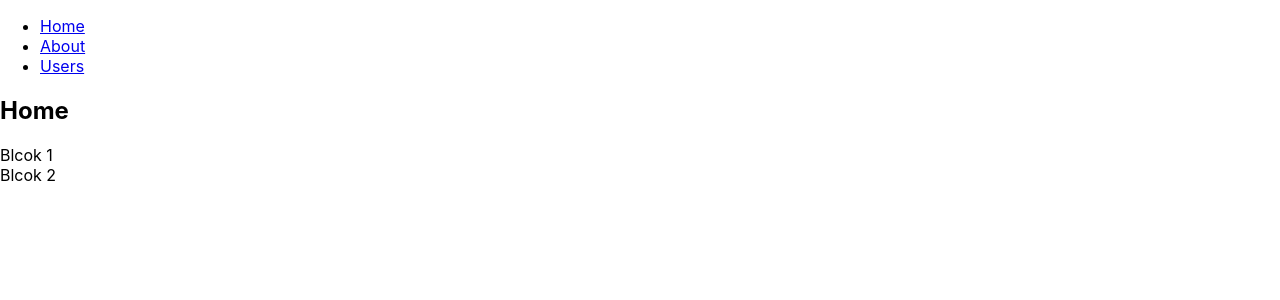
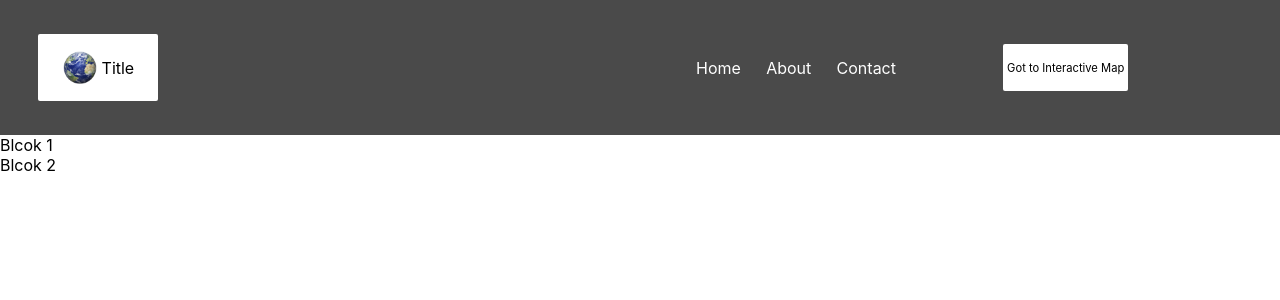
Before and after one commit to SustainableCities/sustainablecitiesfrontend, a React (Create React App) app: page / in a window 1280 px wide. Shown: the top 300 px of the page. Built offline with nearby package versions, Linux system fonts and the light colour scheme.

Commit message:
header component

```diff
--- a/src/App.js
+++ b/src/App.js
@@ -6,43 +6,45 @@ import {
   Link
 } from "react-router-dom";
 
+import Header from './components/Header/Header.js'
 import Block1 from './components/Block1/Block1.js'
 import Block2 from './components/Block2/Block2.js'
 
 function App() {
   return (
+  //   <Router>
+  //   <div>
+  //     <nav>
+  //       <ul>
+  //         <li>
+  //           <Link to="/">Home</Link>
+  //         </li>
+  //         <li>
+  //           <Link to="/about">About</Link>
+  //         </li>
+  //         <li>
+  //           <Link to="/users">Users</Link>
+  //         </li>
+  //       </ul>
+  //     </nav>
+
+  //     {/* A <Switch> looks through its children <Route>s and
+  //         renders the first one that matches the current URL. */}
+  //     <Switch>
+  //       <Route path="/about">
+  //         <About />
+  //       </Route>
+  //       <Route path="/users">
+  //         <Users />
+  //       </Route>
+  //       <Route path="/">
+  //         <Home />
+  //       </Route>
+  //     </Switch>
+  //   </div>
+  // </Router>
     <>
-    <Router>
-      <div>
-        <nav>
-          <ul>
-            <li>
-              <Link to="/">Home</Link>
-            </li>
-            <li>
-              <Link to="/about">About</Link>
-            </li>
-            <li>
-              <Link to="/users">Users</Link>
-            </li>
-          </ul>
-        </nav>
-
-        {/* A <Switch> looks through its children <Route>s and
-            renders the first one that matches the current URL. */}
-        <Switch>
-          <Route path="/about">
-            <About />
-          </Route>
-          <Route path="/users">
-            <Users />
-          </Route>
-          <Route path="/">
-            <Home />
-          </Route>
-        </Switch>
-      </div>
-    </Router>
+      <Header />
       <Block1 />
       <Block2 />
     </>
--- /dev/null
+++ b/src/components/Header/Header.css
@@ -0,0 +1,63 @@
+header {
+  width: 100vw;
+  background-color: #4A4A4A;
+  height: 135px;
+  display: flex;
+  align-items: center;
+}
+
+#logo {
+  width: 120px;
+  height: 50%;
+  display: flex;
+  align-items: center;
+  justify-content: center;
+  background-color: white;
+  margin: 3%;
+  border-radius: 2px;
+}
+
+#logoImg {
+  height: 50%;
+  width: auto;
+  margin-right: 2%;
+}
+
+#nav {
+  display: flex;
+  justify-content: space-between;
+  position: absolute;
+  right: 30%;
+  width: 200px;
+  list-style: none;
+}
+
+#title {
+  margin-left: 2%;
+}
+
+a {
+  text-decoration: none;
+  color: #FFFFFF;
+}
+
+a:hover {
+  color: #3C64B1;
+  transition: 0.7s ease;
+}
+
+#goToMap {
+  width: 125px;
+  height: 35%;
+  display: flex;
+  align-items: center;
+  justify-content: center;
+  background-color: white;
+  margin: 3%;
+  border-radius: 2px;
+  position: relative;
+  left: 60%;
+  font-size: 0.7rem;
+}
+
+/*# sourceMappingURL=Header.css.map */
--- /dev/null
+++ b/src/components/Header/Header.js
@@ -0,0 +1,34 @@
+import React from 'react'
+import './Header.css'
+
+
+
+const Header = () => {
+    return (
+        <header>
+            <div id="logo">
+                <img src="/earth.png" alt="logo" id="logoImg"/>
+                <span id="title">Title</span>
+            </div>
+            <ul id="nav">
+                <li>
+                    <a href="/home">Home</a>
+                </li>
+                <li>
+                    <a href="/About">About</a>
+                </li>
+                <li>
+                    <a href="/contact">Contact</a>
+                </li>
+            </ul>
+
+            <div id="goToMap">
+                <span>Got to Interactive Map</span>
+            </div>
+
+        </header>
+
+    )
+}
+
+export default Header
--- /dev/null
+++ b/src/components/Header/Header.scss
@@ -0,0 +1,66 @@
+$grey: #4A4A4A;
+
+header {
+    width: 100vw;
+    background-color: $grey;
+    height: 135px;
+    display: flex;
+    align-items: center;
+
+}
+
+
+#logo {
+    width: 120px;
+    height: 50%;
+    display: flex;
+    align-items: center;
+    justify-content: center;
+    background-color: white;
+    margin: 3%;
+    border-radius: 2px;
+}
+
+#logoImg {
+    height: 50%;
+    width: auto;
+    margin-right: 2%;
+}
+
+#nav {
+    display: flex;
+    justify-content: space-between;
+    position: absolute;
+    right: 30%;
+    width: 200px;
+    // border: 1px solid gold;
+    list-style: none;
+}
+
+#title {
+    margin-left: 2%;
+}
+
+a {
+    text-decoration: none;
+    color: #FFFFFF;
+}
+
+a:hover {
+    color: #3C64B1;
+    transition: .7s ease;
+}
+
+#goToMap {
+    width: 125px;
+    height: 35%;
+    display: flex;
+    align-items: center;
+    justify-content: center;
+    background-color: white;
+    margin: 3%;
+    border-radius: 2px;
+    position: relative;
+    left: 60%;
+    font-size: .7rem
+}
```
Also changed, not shown: public/earth.png (added), 1 other file (tests, documents, lock files or other folders).
